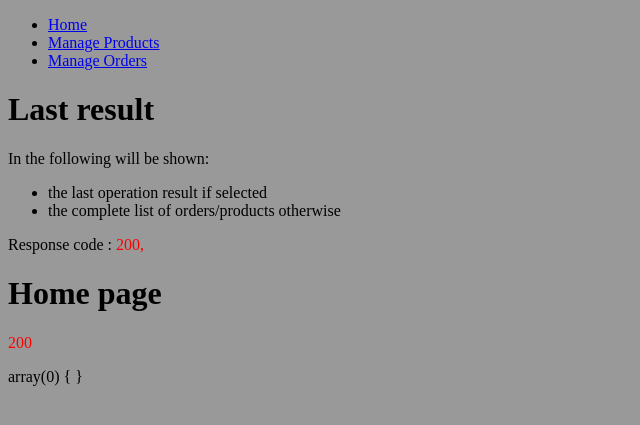
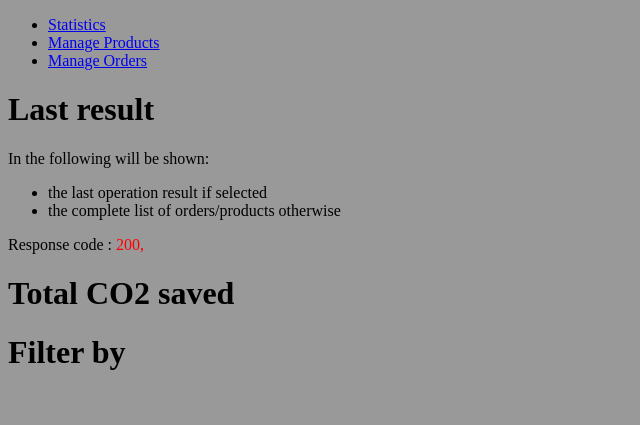
Before and after one commit to matteorazzanelli/kreas-food-php, a PHP site: page / in a window 1280 px wide. Shown: the top 425 px of the page, without its empty margins (0-640 px from the left). Run offline with PHP 8.4, Linux system fonts and the light colour scheme; data that the repository does not hold is empty.

Commit message:
set the statistics page

```diff
--- a/app/controllers/PagesController.php
+++ b/app/controllers/StatisticsController.php
@@ -4,7 +4,7 @@
 
 namespace App\Controllers;
 
-class PagesController
+class StatisticsController
 {
   // Receive the request
 
@@ -15,8 +15,8 @@ class PagesController
   /**
    * Show the home page.
    */
-  public function home()
+  public function index()
   {
-    view('index');
+    view('statistics');
   }
 }
--- a/app/routes.php
+++ b/app/routes.php
@@ -1,7 +1,7 @@
 <?php
 
 // to call names only for post requests comment out above and then do:
-$this->get('','PagesController@home');
+$this->get('','StatisticsController@index');
 
 $this->get('products', 'ProductsController@index');
 $this->post('products', 'ProductsController@store');
--- a/app/views/index.view.php
+++ /dev/null
@@ -1,20 +0,0 @@
-<?php require('partials/head.php');?>
-
-<h1>Home page</h1>
-<?php
-  // $content = $_REQUEST['content'];
-  // http_response_code(404);
-  // echo '<p style="color:red">'.$content."</p>\n";
-  echo '<p style="color:red">'.http_response_code()."</p>\n";
-  var_dump($_GET);
-?>
-
-
-  <!-- <h1>Submit your name</h1> -->
-  <!-- invece di richiamare il file .php richiamo un azione del controller
-  che a sua volta mi richiama un file php -->
-  <!-- <form method="POST" action="/names">
-    <input name="name"></input>
-    <button type="submit">Submit</button>
-  </form> -->
-<?php require('partials/footer.php'); ?>
--- a/app/views/partials/nav.php
+++ b/app/views/partials/nav.php
@@ -1,6 +1,6 @@
 <nav>
   <ul>
-    <li><a href="/">Home</a></li>
+    <li><a href="/">Statistics</a></li>
     <li><a href="/products">Manage Products</a></li>
     <li><a href="/orders">Manage Orders</a></li>
   </ul>
--- /dev/null
+++ b/app/views/statistics.view.php
@@ -0,0 +1,13 @@
+<?php require('partials/head.php');?>
+
+<h1>Total CO2 saved</h1>
+
+<?php $result ?>
+
+<h1>Filter by</h1>
+
+
+
+
+
+<?php require('partials/footer.php'); ?>
```
Also changed, not shown: 2 other files.
